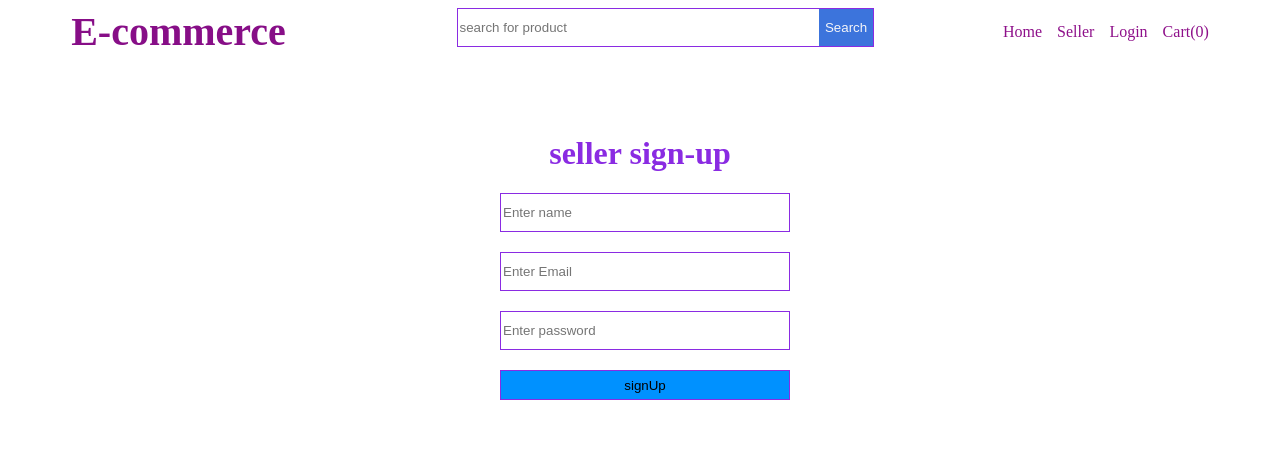
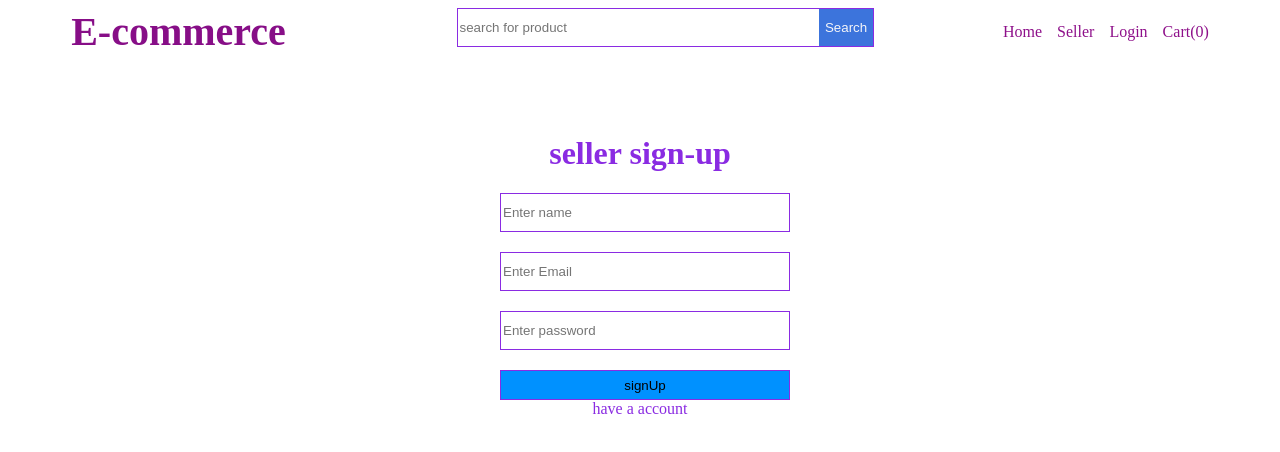
Before and after one commit to sakib387/Angular_project_E-commerce, an Angular app: page /seller-auth in a window 1280 px wide. Shown: the top 452 px of the page. Built offline with nearby package versions, Linux system fonts and the light colour scheme.

Commit message:
login functionality add

```diff
--- a/src/app/data-model.ts
+++ b/src/app/data-model.ts
@@ -3,3 +3,8 @@ export interface signUp{
     password:string,
     email:string
 }
+export interface signIn{
+    email:string
+    password:string,
+
+}
--- a/src/app/seller-auth/seller-auth.component.html
+++ b/src/app/seller-auth/seller-auth.component.html
@@ -1,5 +1,5 @@
 <div class="seller-auth">
- <div class="signup">
+ <div class="signup" *ngIf="!isLogin">
     <h1>seller sign-up</h1>
     <form #sellerSignUp="ngForm" (ngSubmit)="signUp(sellerSignUp.value)" class="common-form">
         <input class="form-input"  ngModel name="name" type="text" placeholder="Enter name"/>
@@ -7,5 +7,21 @@
         <input class="form-input" type="password"  ngModel name="password" placeholder="Enter password">
        <button class="form-button">signUp</button>
     </form>
+    <a style="cursor: pointer;" (click)="toggle()"
+
+    >have a account</a>
  </div>
 </div>
+
+
+<div class="signup" *ngIf="isLogin">
+   <h1>seller LogIn</h1>
+   <P style="text-align: center;color: red;">{{error}}</P>
+   <form #login="ngForm" (ngSubmit)="sellerlogin(login.value)" class="common-form">
+
+       <input class="form-input" ngModel name="email" type="text" placeholder="Enter Email">
+       <input class="form-input" type="password"  ngModel name="password" placeholder="Enter password">
+      <button class="form-button">LogIn</button>
+   </form>
+   <a style="cursor: pointer;"  (click)="toggle()">don't have account</a>
+</div>
--- a/src/app/seller-auth/seller-auth.component.ts
+++ b/src/app/seller-auth/seller-auth.component.ts
@@ -9,6 +9,8 @@ import { signUp } from '../data-model';
   styleUrls: ['./seller-auth.component.css']
 })
 export class SellerAuthComponent {
+  isLogin: boolean = false;
+  error:string='';
   constructor(private seller:SellerService,
    private router:Router,
     ){}
@@ -18,4 +20,14 @@ export class SellerAuthComponent {
   signUp(data:signUp){
      this.seller.userSignUp(data)
   }
+  sellerlogin(data:signUp){
+  this.error='';
+   this.seller.userLogin(data);
+   if(this.seller.isLogin==false){
+    this.error="Email or Password is incorrect"
+   }
+ }
+  toggle() {
+    this.isLogin = !this.isLogin; // Toggle the value of isLogin
+  }
 }
--- a/src/app/services/seller.service.ts
+++ b/src/app/services/seller.service.ts
@@ -1,6 +1,6 @@
 import { Injectable } from '@angular/core';
 import {HttpClient} from "@angular/common/http"
-import { signUp } from '../data-model';
+import { signIn, signUp } from '../data-model';
 import { Router } from '@angular/router';
 import { BehaviorSubject } from 'rxjs';
 @Injectable({
@@ -8,6 +8,7 @@ import { BehaviorSubject } from 'rxjs';
 })
 export class SellerService {
    islogedIn=false;
+   isLogin=true;
   constructor(private http:HttpClient,
     private router:Router
     ) { }
@@ -25,4 +26,16 @@ export class SellerService {
       this.islogedIn=true; this.router.navigate(['seller-home'])
     }
   }
+  userLogin(data :signIn){
+    //normal login is post method but it is json server here it get
+    this.http.get(`http://localhost:3000/seller?email=${data.email}&password=${data.password}`,{observe:'response'}).subscribe((res:any)=>{
+      if(res&&res.body&&res.body.length){
+        localStorage.setItem('seller',JSON.stringify(res.body))
+        this.router.navigate(['seller-home'])
+      }
+      else{
+       this.isLogin=false;
+      }
+    })
+  }
 }
```
